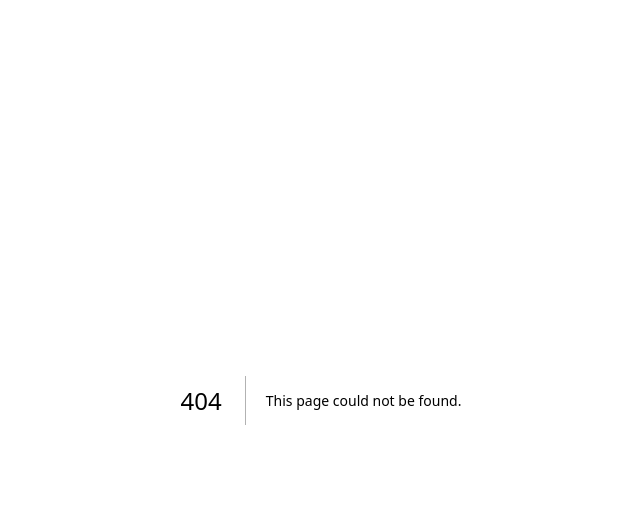
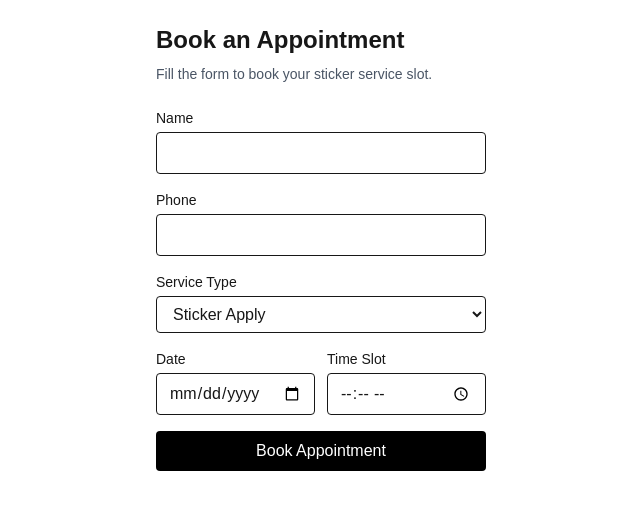
Before and after one commit to Upadhya82/sticker-shop, a Next.js app: page /book in a window 1280 px wide. Before the commit this address had no page. Shown: the top 510 px of the page, without its empty margins (319-959 px from the left). Built offline with nearby package versions, Linux system fonts and the light colour scheme; no server answers.

Commit message:
Add booking page and Supabase client

```diff
--- /dev/null
+++ b/app/book/page.tsx
@@ -0,0 +1,16 @@
+import AppointmentForm from "@/components/AppointmentForm";
+
+export default function BookPage() {
+  return (
+    <main className="mx-auto max-w-xl p-6">
+      <h1 className="text-2xl font-bold">Book an Appointment</h1>
+      <p className="mt-2 text-sm text-gray-600">
+        Fill the form to book your sticker service slot.
+      </p>
+
+      <div className="mt-6">
+        <AppointmentForm />
+      </div>
+    </main>
+  );
+}
--- a/app/page.tsx
+++ b/app/page.tsx
@@ -1,65 +1,14 @@
-import Image from "next/image";
+import { supabase } from "@/lib/supabase/client";
 
-export default function Home() {
+export default async function Home() {
+  const { data, error } = await supabase.from("reviews").select("*").limit(5);
+
   return (
-    <div className="flex flex-col flex-1 items-center justify-center bg-zinc-50 font-sans dark:bg-black">
-      <main className="flex flex-1 w-full max-w-3xl flex-col items-center justify-between py-32 px-16 bg-white dark:bg-black sm:items-start">
-        <Image
-          className="dark:invert"
-          src="/next.svg"
-          alt="Next.js logo"
-          width={100}
-          height={20}
-          priority
-        />
-        <div className="flex flex-col items-center gap-6 text-center sm:items-start sm:text-left">
-          <h1 className="max-w-xs text-3xl font-semibold leading-10 tracking-tight text-black dark:text-zinc-50">
-            To get started, edit the page.tsx file.
-          </h1>
-          <p className="max-w-md text-lg leading-8 text-zinc-600 dark:text-zinc-400">
-            Looking for a starting point or more instructions? Head over to{" "}
-            <a
-              href="https://vercel.com/templates?framework=next.js&utm_source=create-next-app&utm_medium=appdir-template-tw&utm_campaign=create-next-app"
-              className="font-medium text-zinc-950 dark:text-zinc-50"
-            >
-              Templates
-            </a>{" "}
-            or the{" "}
-            <a
-              href="https://nextjs.org/learn?utm_source=create-next-app&utm_medium=appdir-template-tw&utm_campaign=create-next-app"
-              className="font-medium text-zinc-950 dark:text-zinc-50"
-            >
-              Learning
-            </a>{" "}
-            center.
-          </p>
-        </div>
-        <div className="flex flex-col gap-4 text-base font-medium sm:flex-row">
-          <a
-            className="flex h-12 w-full items-center justify-center gap-2 rounded-full bg-foreground px-5 text-background transition-colors hover:bg-[#383838] dark:hover:bg-[#ccc] md:w-[158px]"
-            href="https://vercel.com/new?utm_source=create-next-app&utm_medium=appdir-template-tw&utm_campaign=create-next-app"
-            target="_blank"
-            rel="noopener noreferrer"
-          >
-            <Image
-              className="dark:invert"
-              src="/vercel.svg"
-              alt="Vercel logomark"
-              width={16}
-              height={16}
-            />
-            Deploy Now
-          </a>
-          <a
-            className="flex h-12 w-full items-center justify-center rounded-full border border-solid border-black/[.08] px-5 transition-colors hover:border-transparent hover:bg-black/[.04] dark:border-white/[.145] dark:hover:bg-[#1a1a1a] md:w-[158px]"
-            href="https://nextjs.org/docs?utm_source=create-next-app&utm_medium=appdir-template-tw&utm_campaign=create-next-app"
-            target="_blank"
-            rel="noopener noreferrer"
-          >
-            Documentation
-          </a>
-        </div>
-      </main>
-    </div>
+    <main className="p-6">
+      <h1 className="text-2xl font-bold">Supabase Test</h1>
+      <pre className="mt-4 rounded bg-gray-100 p-4 text-xs">
+        {JSON.stringify({ data, error }, null, 2)}
+      </pre>
+    </main>
   );
 }
--- /dev/null
+++ b/components/AppointmentForm.tsx
@@ -0,0 +1,120 @@
+"use client";
+
+import { useState } from "react";
+import { supabase } from "@/lib/supabase/client";
+
+type FormState = {
+  customer_name: string;
+  phone: string;
+  service_type: string;
+  appointment_date: string; // YYYY-MM-DD
+  time_slot: string; // e.g. "10:00"
+};
+
+export default function AppointmentForm() {
+  const [form, setForm] = useState<FormState>({
+    customer_name: "",
+    phone: "",
+    service_type: "Sticker Apply",
+    appointment_date: "",
+    time_slot: "",
+  });
+
+  const [loading, setLoading] = useState(false);
+  const [message, setMessage] = useState<string | null>(null);
+
+  async function onSubmit(e: React.FormEvent) {
+    e.preventDefault();
+    setMessage(null);
+    setLoading(true);
+
+    const { error } = await supabase.from("appointments").insert([form]);
+
+    setLoading(false);
+
+    if (error) {
+      setMessage(`Error: ${error.message}`);
+      return;
+    }
+
+    setMessage("Appointment booked successfully!");
+    setForm((f) => ({ ...f, phone: "", customer_name: "", time_slot: "" }));
+  }
+
+  return (
+    <form onSubmit={onSubmit} className="space-y-4">
+      <div>
+        <label className="block text-sm font-medium">Name</label>
+        <input
+          className="mt-1 w-full rounded border px-3 py-2"
+          value={form.customer_name}
+          onChange={(e) => setForm({ ...form, customer_name: e.target.value })}
+          required
+        />
+      </div>
+
+      <div>
+        <label className="block text-sm font-medium">Phone</label>
+        <input
+          className="mt-1 w-full rounded border px-3 py-2"
+          value={form.phone}
+          onChange={(e) => setForm({ ...form, phone: e.target.value })}
+          required
+        />
+      </div>
+
+      <div>
+        <label className="block text-sm font-medium">Service Type</label>
+        <select
+          className="mt-1 w-full rounded border px-3 py-2"
+          value={form.service_type}
+          onChange={(e) => setForm({ ...form, service_type: e.target.value })}
+        >
+          <option>Sticker Apply</option>
+          <option>Sticker Remove</option>
+          <option>Custom Design</option>
+        </select>
+      </div>
+
+      <div className="grid grid-cols-2 gap-3">
+        <div>
+          <label className="block text-sm font-medium">Date</label>
+          <input
+            type="date"
+            className="mt-1 w-full rounded border px-3 py-2"
+            value={form.appointment_date}
+            onChange={(e) =>
+              setForm({ ...form, appointment_date: e.target.value })
+            }
+            required
+          />
+        </div>
+
+        <div>
+          <label className="block text-sm font-medium">Time Slot</label>
+          <input
+            type="time"
+            className="mt-1 w-full rounded border px-3 py-2"
+            value={form.time_slot}
+            onChange={(e) => setForm({ ...form, time_slot: e.target.value })}
+            required
+          />
+        </div>
+      </div>
+
+      <button
+        type="submit"
+        disabled={loading}
+        className="w-full rounded bg-black px-4 py-2 text-white disabled:opacity-60"
+      >
+        {loading ? "Booking..." : "Book Appointment"}
+      </button>
+
+      {message && (
+        <p className="text-sm text-gray-700">
+          {message}
+        </p>
+      )}
+    </form>
+  );
+}
--- /dev/null
+++ b/lib/supabase/client.ts
@@ -0,0 +1,6 @@
+import { createClient } from "@supabase/supabase-js";
+
+const supabaseUrl = process.env.NEXT_PUBLIC_SUPABASE_URL!;
+const supabaseAnonKey = process.env.NEXT_PUBLIC_SUPABASE_ANON_KEY!;
+
+export const supabase = createClient(supabaseUrl, supabaseAnonKey);
--- a/package.json
+++ b/package.json
@@ -9,6 +9,7 @@
     "lint": "eslint"
   },
   "dependencies": {
+    "@supabase/supabase-js": "^2.106.2",
     "next": "16.2.6",
     "react": "19.2.4",
     "react-dom": "19.2.4"
```
Also changed, not shown: 1 other file (tests, documents, lock files or other folders).
